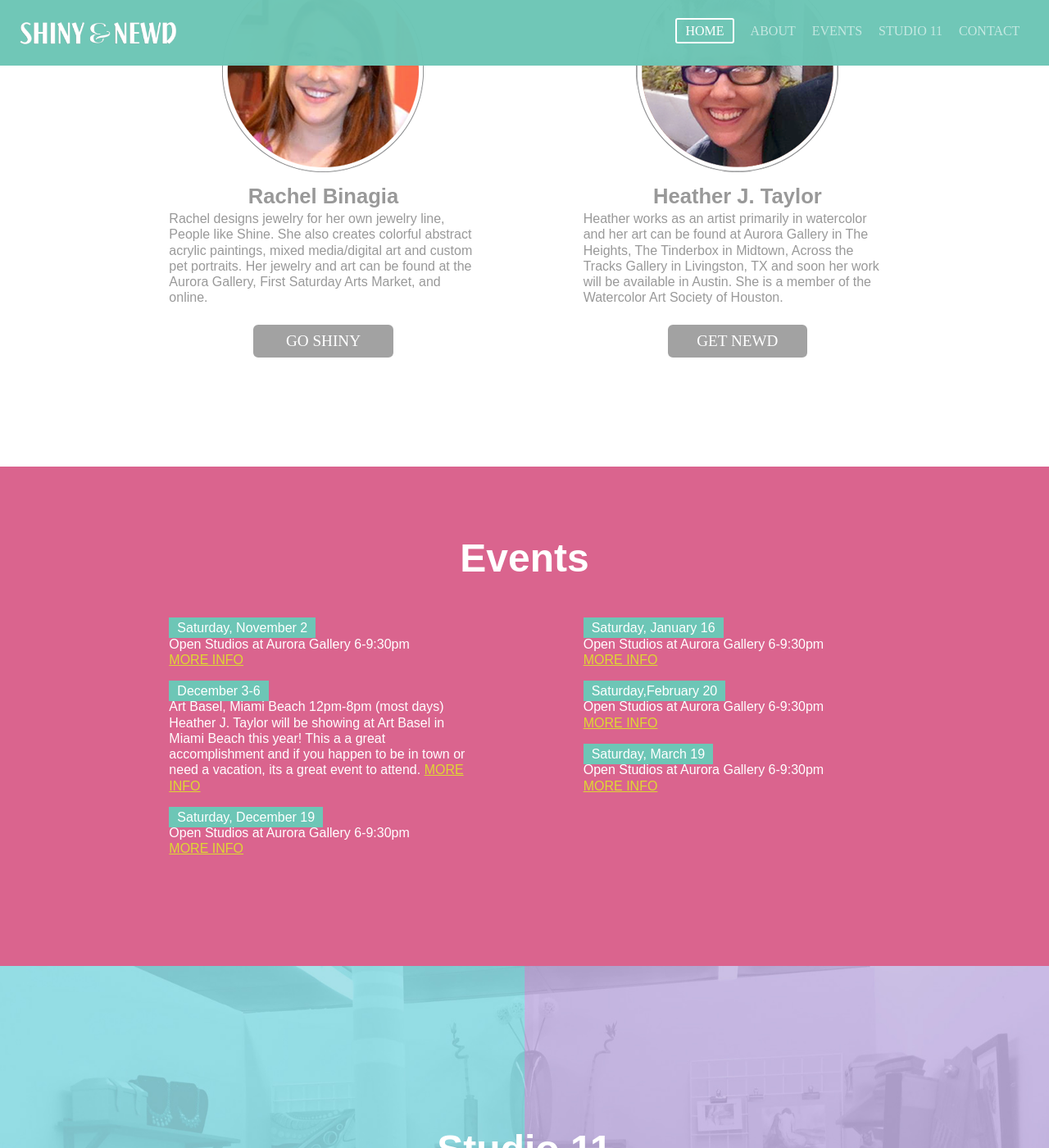
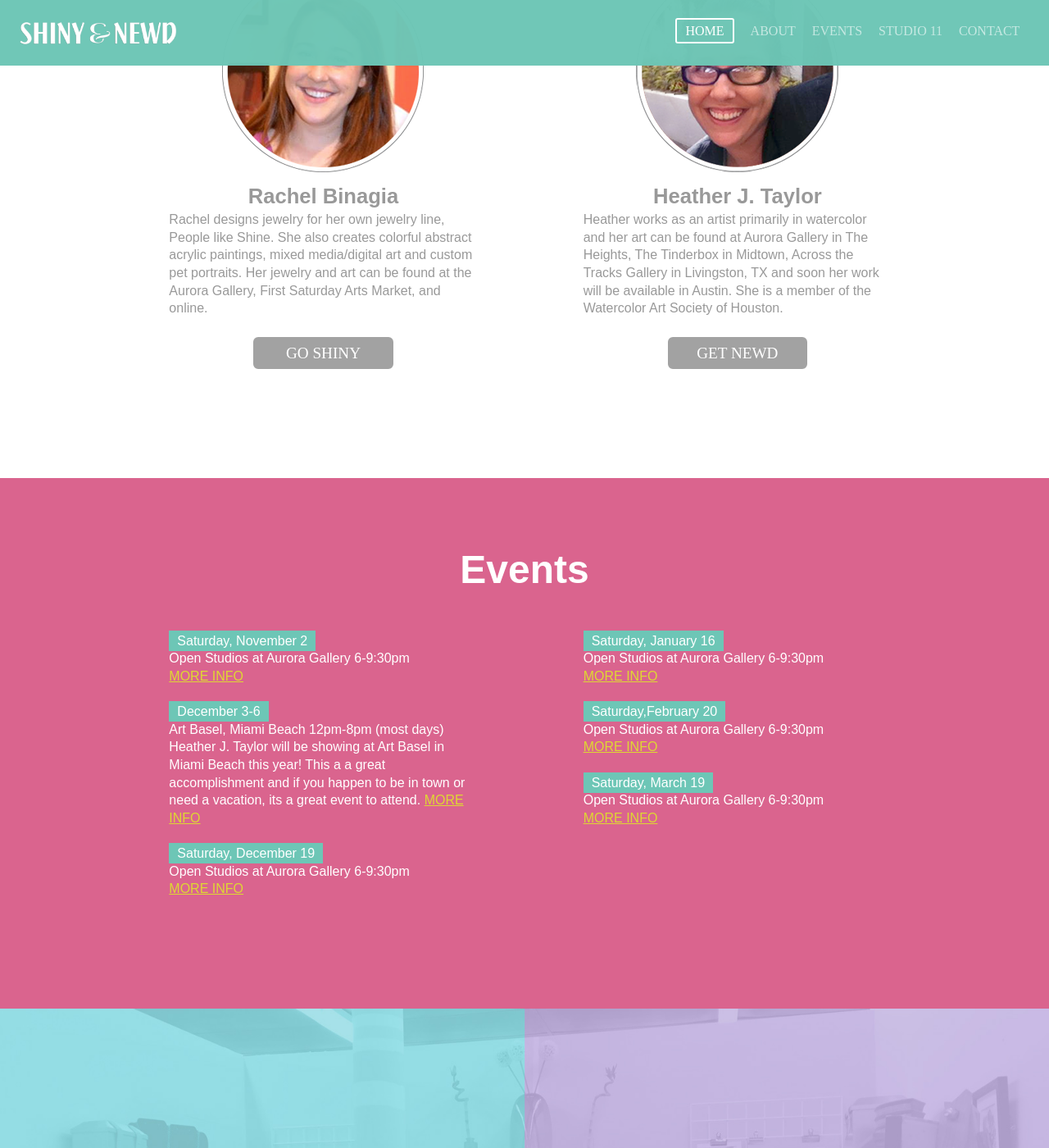
Before and after one commit to rachyrach/shinyandnewd, a Jekyll site: the page built from index.html, in a window 1280 px wide and 1400 px high, scrolled down 1346 px. Shown: the whole window at 82% size. Built offline with Jekyll 4.4.1, drawn with Linux system fonts in a browser that asks for light colours; Markdown is read by kramdown in place of the engine named in the settings.

Commit message:
phone fix
body
{
  height:100%;
  overflow: auto;
}

```diff
--- a/css/main.css
+++ b/css/main.css
@@ -17,7 +17,10 @@
 	margin: 0;
 	padding: 0;
 	width: 100%;
+  height:100%;
+  overflow: auto;
 }
+
 
 h1 {
     font-family:"museo-sans-rounded",sans-serif;
@@ -51,7 +54,7 @@
    font-family: "museo-sans-rounded",sans-serif;
    font-weight: normal;
    font-size: 1em;
-    line-height: 1.2em;
+    line-height: 1.35em;
    text-align: left;
    margin: 5px 0;
 	padding: 0;
@@ -115,8 +118,8 @@
 #menu-icon {
 
 	display: hidden;
-	width: 50px;
-	height: 50px;
+	width: 45px;
+	height: 45px;
 	background:url(../img/menu-icon.png) center no-repeat;
 
 }
```
